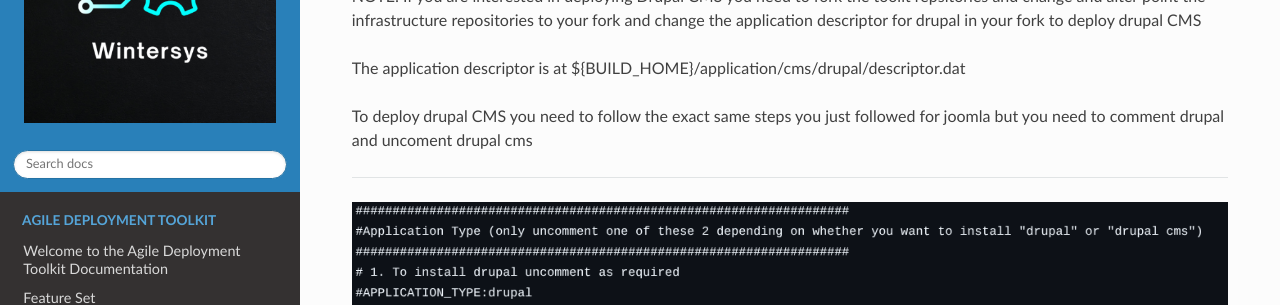
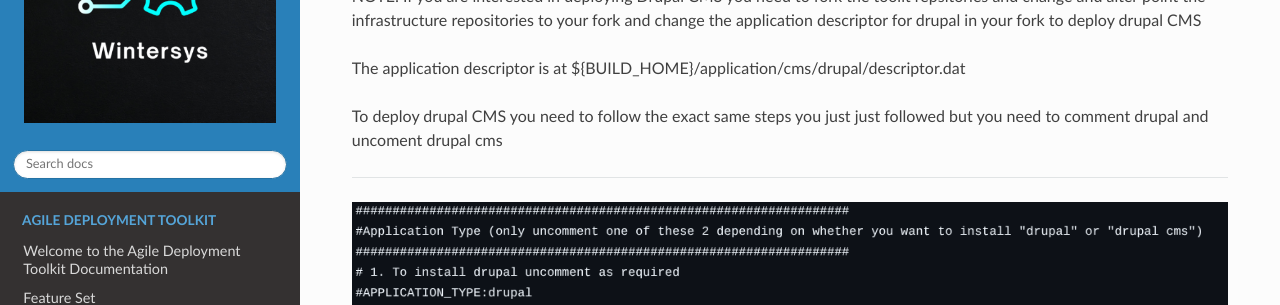
Before and after one commit to wintersys-dev/adt-documentation, an MkDocs documentation site: the page built from docs/Agile Deployment Toolkit/Demos/VirginCMSDemos.md, in a window 1280 px wide and 900 px high, scrolled down 3286 px. Shown: the part 151-456 px from the top of the window. Built offline with MkDocs 1.6.1, drawn with Linux system fonts in a browser that asks for light colours; nearby versions of some CDN libraries.

Commit message:
Update VirginCMSDemos.md

```diff
--- a/docs/Agile Deployment Toolkit/Demos/VirginCMSDemos.md
+++ b/docs/Agile Deployment Toolkit/Demos/VirginCMSDemos.md
@@ -57,7 +57,7 @@ NOTE: If you are interested in deploying Drupal CMS you need to fork the toolit
 
 The application descriptor is at ${BUILD_HOME}/application/cms/drupal/descriptor.dat
 
-To deploy drupal CMS you need to follow the exact same steps you just followed for joomla but you need to comment drupal and uncoment drupal cms
+To deploy drupal CMS you need to follow the exact same steps you just just followed but you need to comment drupal and uncoment drupal cms
 
 ------------------
 ![](images/comment-drupal.png "Comment Drupal in descriptor")
```
